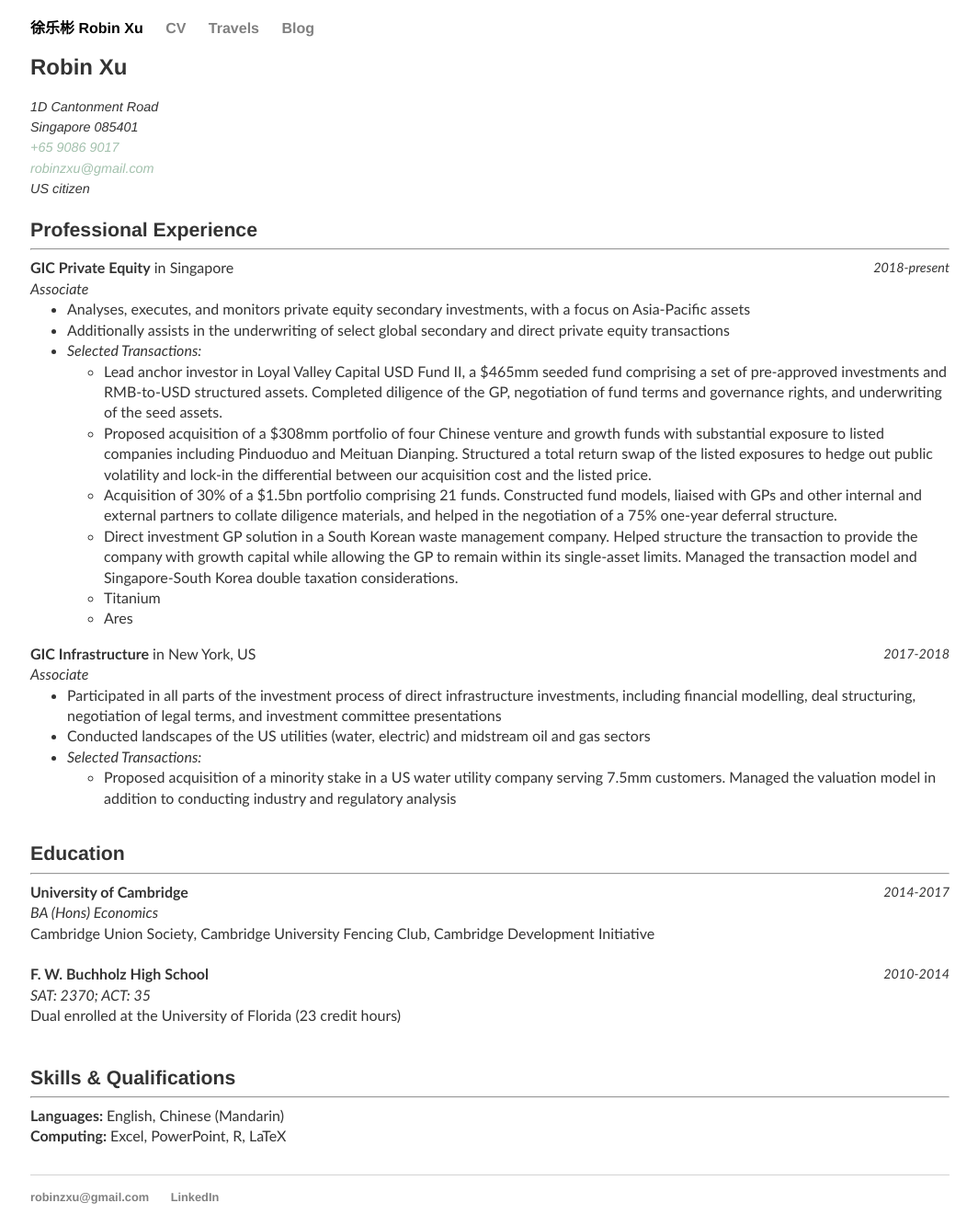
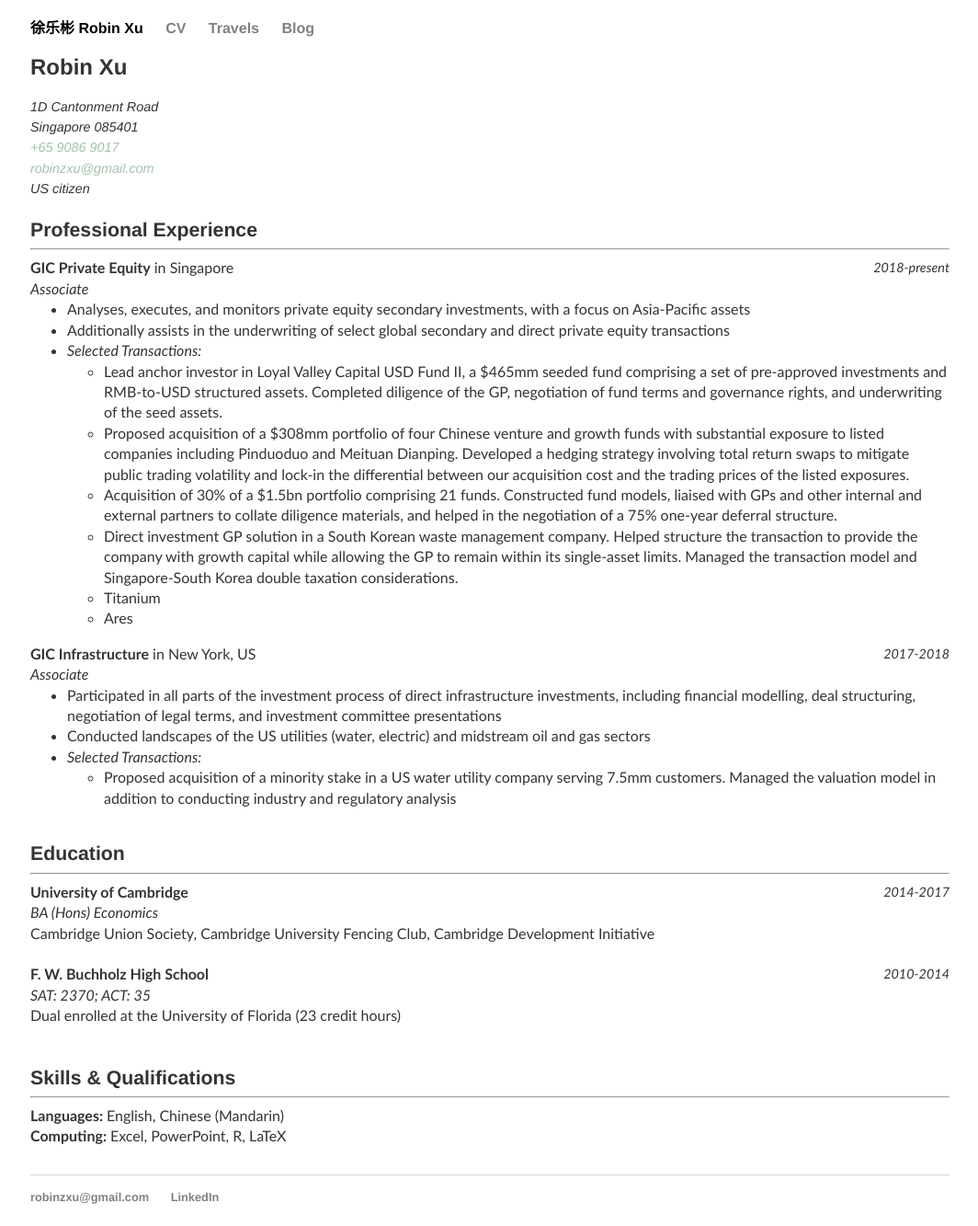
Before and after one commit to robinzxu/robinzxu.github.io, a Jekyll site: the page built from cv/index.html, in a window 1280 px wide. Shown: the whole page at 92% size, without its empty margins (107-1171 px from the left). Built offline with Jekyll 4.4.1, drawn with Linux system fonts in a browser that asks for light colours.

Commit message:
Update index.html

```diff
--- a/cv/index.html
+++ b/cv/index.html
@@ -27,7 +27,7 @@ title: CV
 		<li><i>Selected Transactions:</i>
 		<ul>
 			<li>Lead anchor investor in Loyal Valley Capital USD Fund II, a $465mm seeded fund comprising a set of pre-approved investments and RMB-to-USD structured assets. Completed diligence of the GP, negotiation of fund terms and governance rights, and underwriting of the seed assets.
-			<li>Proposed acquisition of a $308mm portfolio of four Chinese venture and growth funds with substantial exposure to listed companies including Pinduoduo and Meituan Dianping. Structured a total return swap of the listed exposures to hedge out public volatility and lock-in the differential between our acquisition cost and the listed price.
+			<li>Proposed acquisition of a $308mm portfolio of four Chinese venture and growth funds with substantial exposure to listed companies including Pinduoduo and Meituan Dianping. Developed a hedging strategy involving total return swaps to mitigate public trading volatility and lock-in the differential between our acquisition cost and the trading prices of the listed exposures.
 			<li>Acquisition of 30% of a $1.5bn portfolio comprising 21 funds. Constructed fund models, liaised with GPs and other internal and external partners to collate diligence materials, and helped in the negotiation of a 75% one-year deferral structure.
 			<li>Direct investment GP solution in a South Korean waste management company. Helped structure the transaction to provide the company with growth capital while allowing the GP to remain within its single-asset limits. Managed the transaction model and Singapore-South Korea double taxation considerations.
 			<li>Titanium
```
